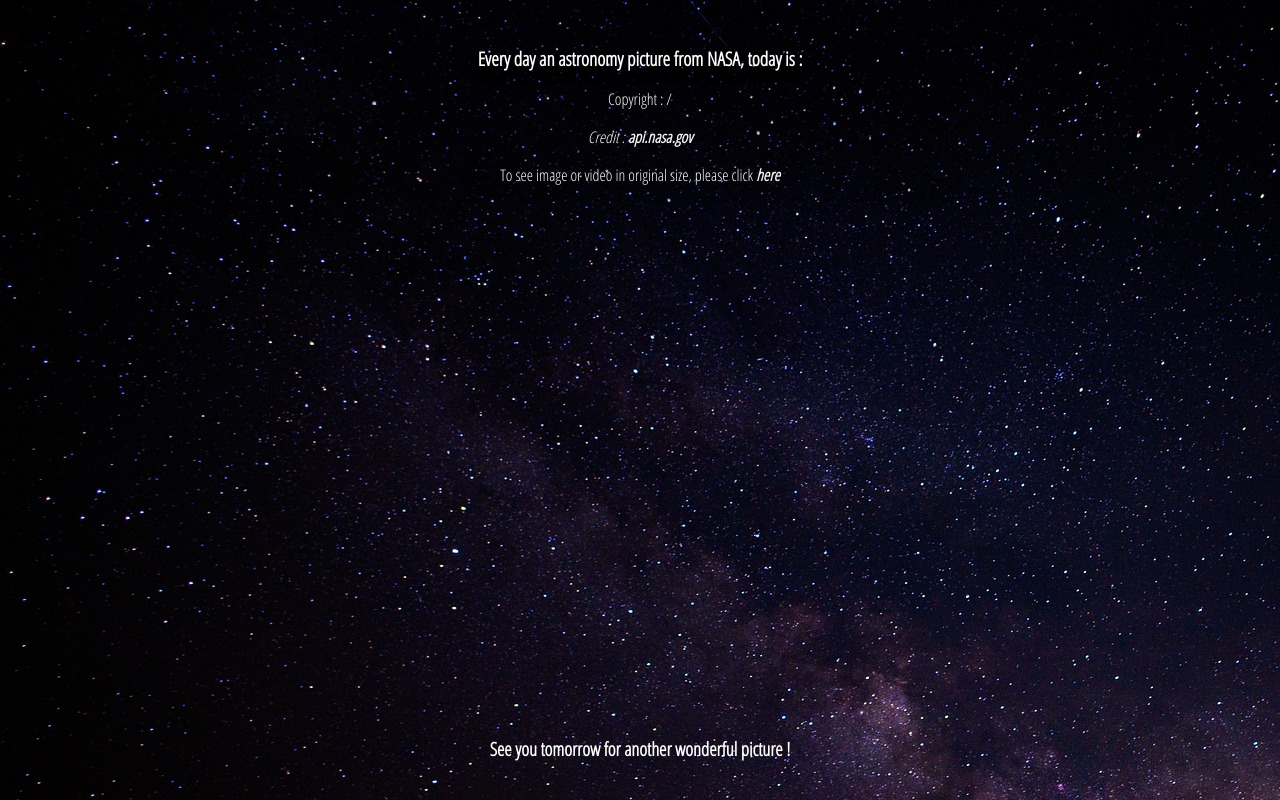
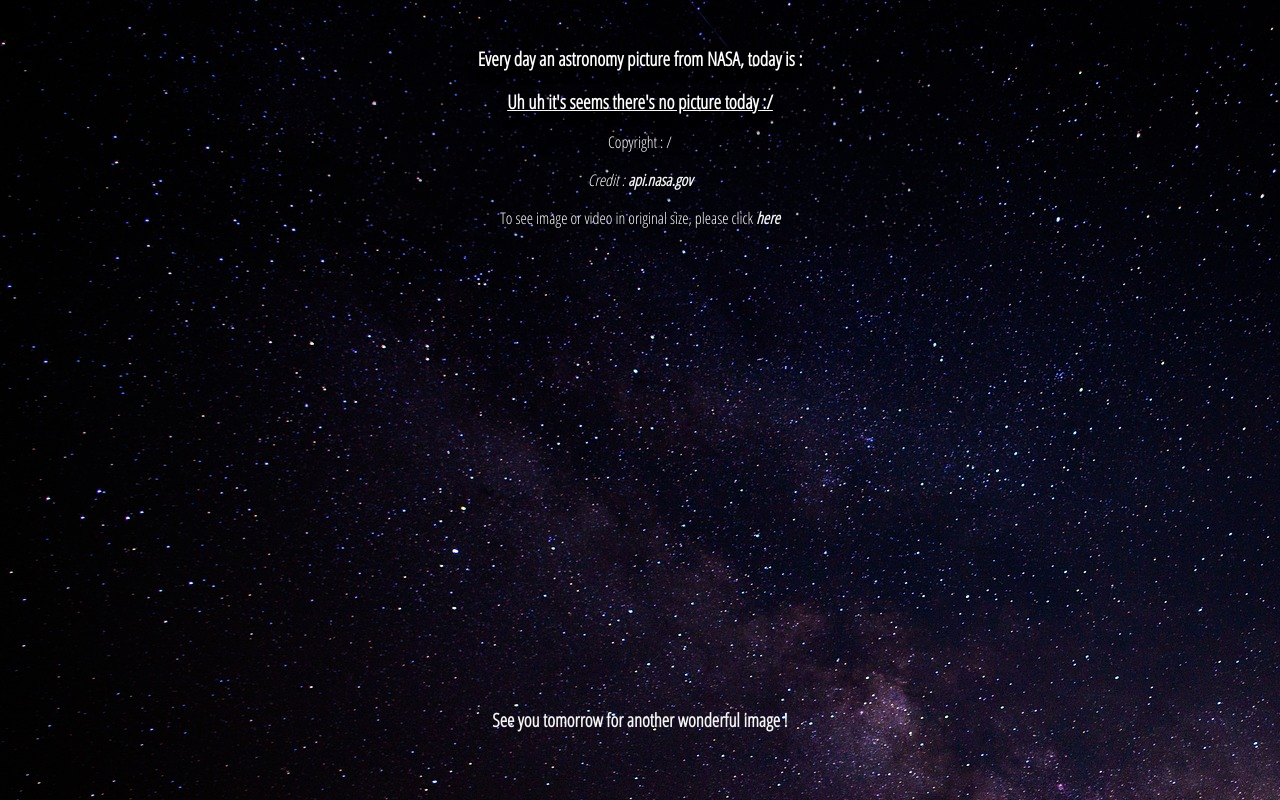
Before and after one commit to SylvanaMelens/apod-nasa, a React (Create React App) app: page / in a window 1280 px wide. Built offline with nearby package versions, Linux system fonts and the light colour scheme; no server answers.

Commit message:
change h3 position / display title if api not found

```diff
--- a/src/App.js
+++ b/src/App.js
@@ -2,7 +2,7 @@ import React, { useState, useEffect } from "react";
 import "./styles.css";
 
 const App = () => {
-  const [img, setImg] = useState([]);
+  const [img, setImg] = useState({});
 
   const ApiKey = process.env.REACT_APP_NASA_API_KEY;
 
@@ -36,7 +36,7 @@ const App = () => {
           <h1>Every day an astronomy picture from NASA, today is : </h1>
           <h2>
             <span data-descr={img.explanation}>
-              <strong> {img.title} </strong>
+              <strong> {img.title || "Uh uh it's seems there's no picture today :/"} </strong>
             </span>
           </h2>
           <p>Copyright : {img.copyright || "/"}</p>
@@ -54,9 +54,9 @@ const App = () => {
           <p>To see image or video in original size, please click
              <a href={img.url} target="_blank" rel="noopener noreferrer"> here</a>
           </p>
-          <h3>See you tomorrow for another wonderful picture !</h3>
          </div>
       </div>
+      <h3>See you tomorrow for another wonderful image !</h3>
     </div>
   );
 };
--- a/src/styles.css
+++ b/src/styles.css
@@ -28,8 +28,8 @@ h2 {
 }
 
 h3 {
-  position: fixed;
-  bottom: 1%;
+  position: absolute;
+  bottom: 2em;
   left: 50%;
   transform: translate(-50%, -50%);
 }
```
